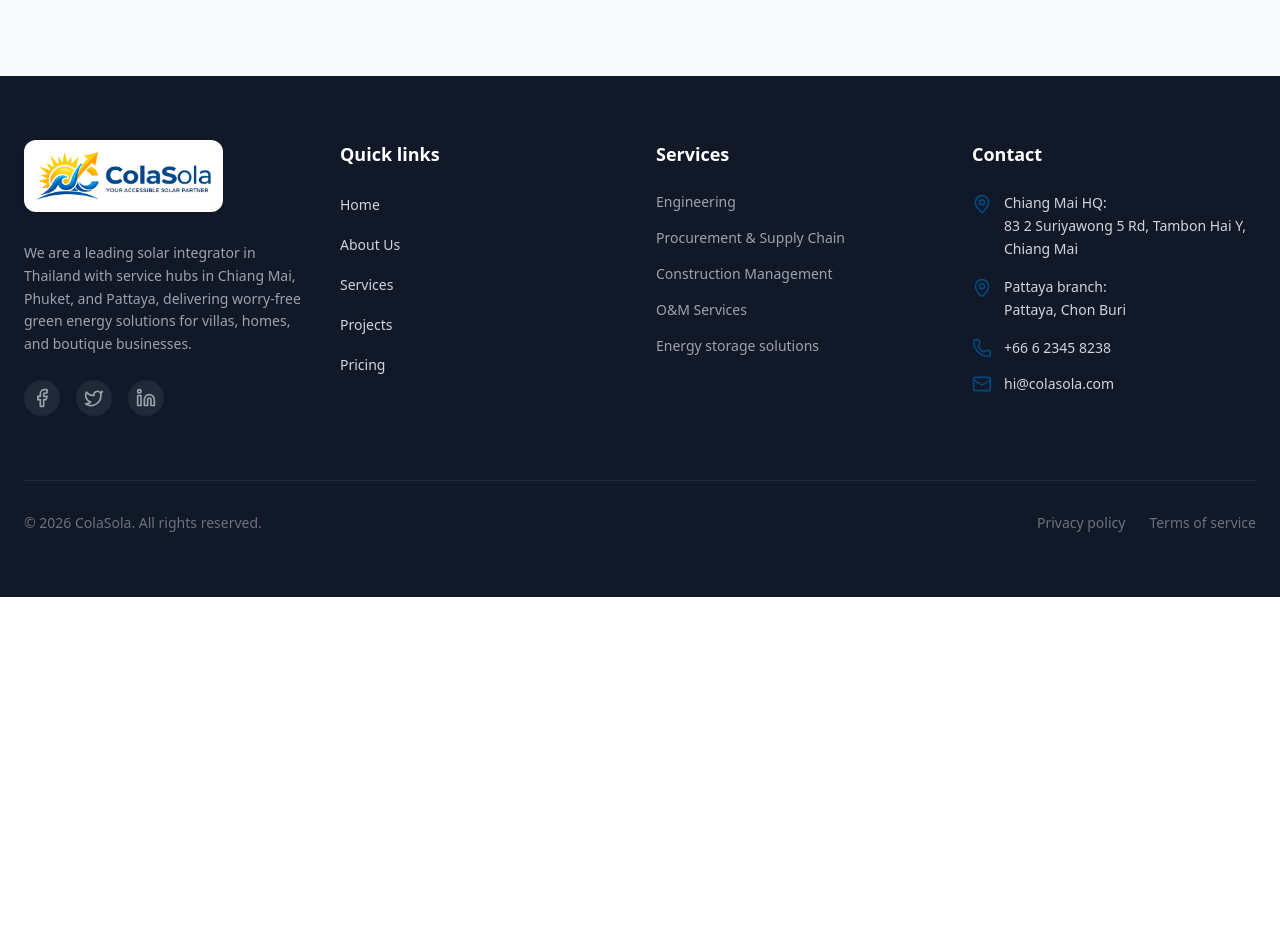
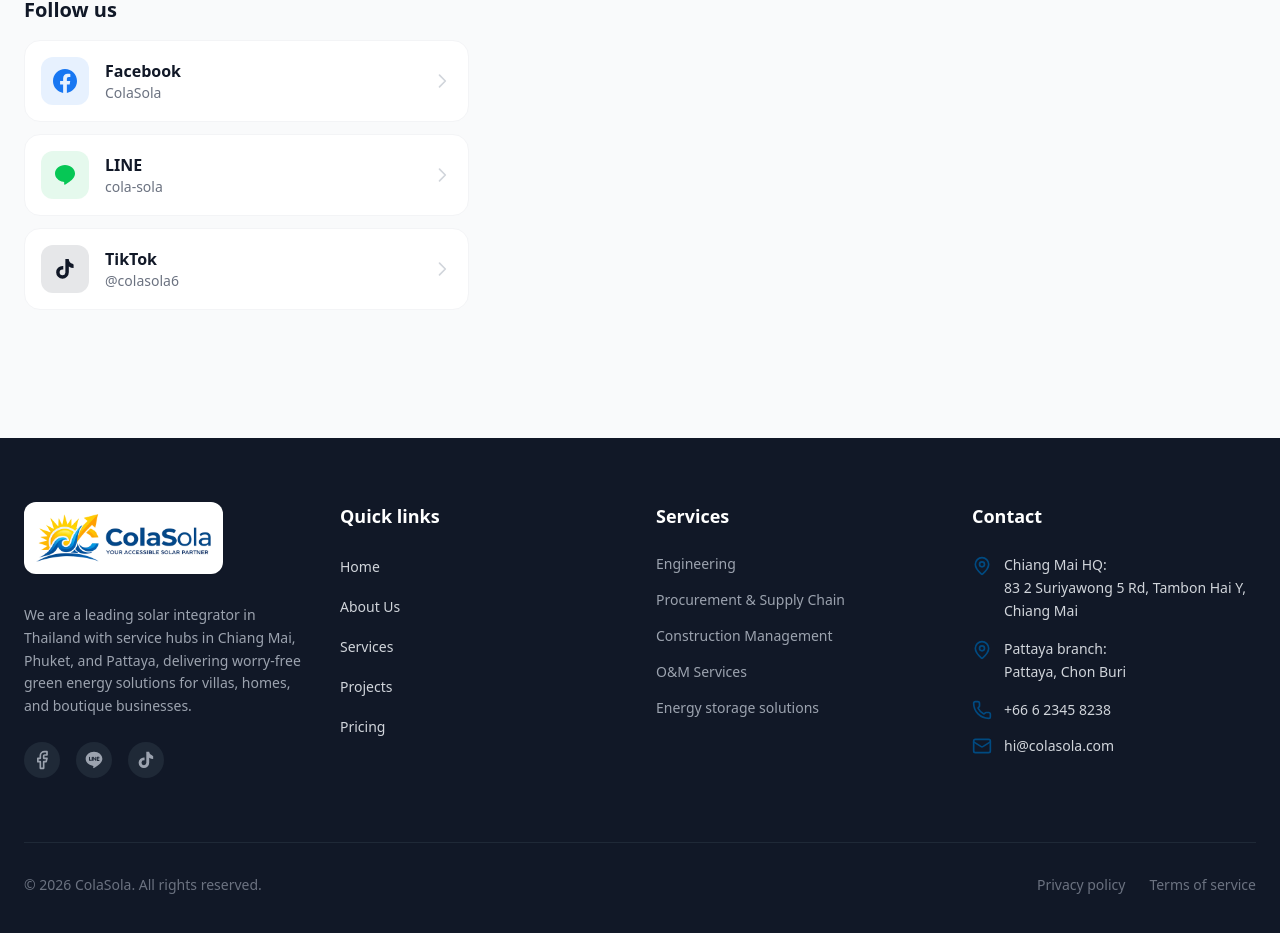
Before and after one commit to mdmoto/sola, a React (Vite) app: page /contact in a window 1280 px wide. Shown: the part 1391-2324 px from the top of the page. Before the commit the page ends 1988 px from the top, so only its background shows below. Built offline with nearby package versions, Linux system fonts and the light colour scheme.

Commit message:
feat: add Facebook, LINE, TikTok social links to Contact page and Footer

```diff
--- a/src/components/layout/Footer.tsx
+++ b/src/components/layout/Footer.tsx
@@ -1,6 +1,24 @@
 import { Link } from "react-router-dom";
-import { MapPin, Phone, Mail, Facebook, Twitter, Linkedin } from "lucide-react";
+import { MapPin, Phone, Mail, Facebook } from "lucide-react";
 import { useTranslation } from "react-i18next";
+
+/* LINE icon – official logo simplified to a single SVG path */
+function LineIcon({ className }: { className?: string }) {
+  return (
+    <svg className={className} viewBox="0 0 24 24" fill="currentColor" xmlns="http://www.w3.org/2000/svg">
+      <path d="M12 2C6.48 2 2 5.83 2 10.5c0 4.07 3.53 7.48 8.3 8.33.32.07.76.22.87.5.1.25.07.65.03.91l-.14.85c-.04.25-.2.97.85.53s5.65-3.33 7.71-5.7C21.53 13.78 22 12.2 22 10.5 22 5.83 17.52 2 12 2zm-3.38 11.03H6.58a.6.6 0 01-.6-.6V8.6a.6.6 0 011.2 0v3.23h1.44a.6.6 0 010 1.2zm1.86-.6a.6.6 0 01-1.2 0V8.6a.6.6 0 011.2 0v3.83zm4.24 0a.6.6 0 01-.48.59.6.6 0 01-.65-.28l-2.04-2.78v2.47a.6.6 0 01-1.2 0V8.6a.6.6 0 01.48-.59.6.6 0 01.65.28l2.04 2.78V8.6a.6.6 0 011.2 0v3.83zm3.28-2.63a.6.6 0 010 1.2H16.56v1.03H18a.6.6 0 010 1.2h-2.04a.6.6 0 01-.6-.6V8.6a.6.6 0 01.6-.6H18a.6.6 0 010 1.2h-1.44v1.0H18a.6.6 0 010 1.2z" />
+    </svg>
+  );
+}
+
+/* TikTok icon */
+function TikTokIcon({ className }: { className?: string }) {
+  return (
+    <svg className={className} viewBox="0 0 24 24" fill="currentColor" xmlns="http://www.w3.org/2000/svg">
+      <path d="M19.59 6.69a4.83 4.83 0 01-3.77-4.25V2h-3.45v13.67a2.89 2.89 0 01-2.88 2.5 2.89 2.89 0 01-2.89-2.89 2.89 2.89 0 012.89-2.89c.28 0 .54.04.79.1V9.01a6.27 6.27 0 00-.79-.05 6.34 6.34 0 00-6.34 6.34 6.34 6.34 0 006.34 6.34 6.34 6.34 0 006.34-6.34V9.41a8.16 8.16 0 004.76 1.52v-3.4a4.85 4.85 0 01-1-.84z" />
+    </svg>
+  );
+}
 
 export default function Footer() {
   const { t } = useTranslation();
@@ -25,14 +43,14 @@
               {t("footer.brandDesc")}
             </p>
             <div className="flex items-center gap-4">
-              <a href="#" className="p-2 bg-gray-800 rounded-full hover:bg-cola-blue transition-colors group">
+              <a href="https://www.facebook.com/share/1CXofwPmAn/?mibextid=wwXIfr" target="_blank" rel="noopener noreferrer" className="p-2 bg-gray-800 rounded-full hover:bg-[#1877F2] transition-colors group" aria-label="Facebook">
                 <Facebook className="w-5 h-5 text-gray-400 group-hover:text-white" />
               </a>
-              <a href="#" className="p-2 bg-gray-800 rounded-full hover:bg-cola-blue transition-colors group">
-                <Twitter className="w-5 h-5 text-gray-400 group-hover:text-white" />
+              <a href="https://line.me/ti/p/~cola-sola" target="_blank" rel="noopener noreferrer" className="p-2 bg-gray-800 rounded-full hover:bg-[#06C755] transition-colors group" aria-label="LINE">
+                <LineIcon className="w-5 h-5 text-gray-400 group-hover:text-white" />
               </a>
-              <a href="#" className="p-2 bg-gray-800 rounded-full hover:bg-cola-blue transition-colors group">
-                <Linkedin className="w-5 h-5 text-gray-400 group-hover:text-white" />
+              <a href="https://www.tiktok.com/@colasola6" target="_blank" rel="noopener noreferrer" className="p-2 bg-gray-800 rounded-full hover:bg-[#ff0050] transition-colors group" aria-label="TikTok">
+                <TikTokIcon className="w-5 h-5 text-gray-400 group-hover:text-white" />
               </a>
             </div>
           </div>
--- a/src/locales/en.ts
+++ b/src/locales/en.ts
@@ -259,6 +259,7 @@
       },
       sending: "Submitting...",
       send: "Send message",
+      socialTitle: "Follow us",
     },
     footer: {
       brandDesc:
--- a/src/locales/ja.ts
+++ b/src/locales/ja.ts
@@ -259,6 +259,7 @@
       },
       sending: "送信中...",
       send: "送信する",
+      socialTitle: "フォローする",
     },
     footer: {
       brandDesc:
--- a/src/locales/th.ts
+++ b/src/locales/th.ts
@@ -259,6 +259,7 @@
       },
       sending: "กำลังส่ง...",
       send: "ส่งข้อความ",
+      socialTitle: "ติดตามเรา",
     },
     footer: {
       brandDesc:
--- a/src/locales/zh.ts
+++ b/src/locales/zh.ts
@@ -255,6 +255,7 @@
       },
       sending: "提交中...",
       send: "发送留言",
+      socialTitle: "关注我们",
     },
     footer: {
       brandDesc:
--- a/src/pages/Contact.tsx
+++ b/src/pages/Contact.tsx
@@ -114,6 +114,60 @@
                   </div>
                 </div>
               </div>
+
+              {/* Social Media */}
+              <div className="space-y-4">
+                <h2 className="text-xl font-bold text-gray-900">{t("contact.socialTitle")}</h2>
+                <div className="space-y-3">
+                  <a
+                    href="https://www.facebook.com/share/1CXofwPmAn/?mibextid=wwXIfr"
+                    target="_blank"
+                    rel="noopener noreferrer"
+                    className="flex items-center gap-4 p-4 rounded-2xl border border-gray-100 bg-white hover:border-[#1877F2]/30 hover:bg-[#1877F2]/5 transition-all duration-300 group"
+                  >
+                    <div className="w-12 h-12 bg-[#1877F2]/10 text-[#1877F2] rounded-xl flex items-center justify-center shrink-0 group-hover:bg-[#1877F2] group-hover:text-white transition-all duration-300">
+                      <svg className="w-6 h-6" viewBox="0 0 24 24" fill="currentColor"><path d="M24 12.073c0-6.627-5.373-12-12-12s-12 5.373-12 12c0 5.99 4.388 10.954 10.125 11.854v-8.385H7.078v-3.47h3.047V9.43c0-3.007 1.792-4.669 4.533-4.669 1.312 0 2.686.235 2.686.235v2.953H15.83c-1.491 0-1.956.925-1.956 1.874v2.25h3.328l-.532 3.47h-2.796v8.385C19.612 23.027 24 18.062 24 12.073z"/></svg>
+                    </div>
+                    <div className="min-w-0">
+                      <p className="font-semibold text-gray-900 group-hover:text-[#1877F2] transition-colors">Facebook</p>
+                      <p className="text-sm text-gray-500 truncate">ColaSola</p>
+                    </div>
+                    <svg className="w-5 h-5 text-gray-300 group-hover:text-[#1877F2] ml-auto shrink-0 transition-colors" fill="none" viewBox="0 0 24 24" stroke="currentColor"><path strokeLinecap="round" strokeLinejoin="round" strokeWidth={2} d="M9 5l7 7-7 7" /></svg>
+                  </a>
+
+                  <a
+                    href="https://line.me/ti/p/~cola-sola"
+                    target="_blank"
+                    rel="noopener noreferrer"
+                    className="flex items-center gap-4 p-4 rounded-2xl border border-gray-100 bg-white hover:border-[#06C755]/30 hover:bg-[#06C755]/5 transition-all duration-300 group"
+                  >
+                    <div className="w-12 h-12 bg-[#06C755]/10 text-[#06C755] rounded-xl flex items-center justify-center shrink-0 group-hover:bg-[#06C755] group-hover:text-white transition-all duration-300">
+                      <svg className="w-6 h-6" viewBox="0 0 24 24" fill="currentColor"><path d="M12 2C6.48 2 2 5.83 2 10.5c0 4.07 3.53 7.48 8.3 8.33.32.07.76.22.87.5.1.25.07.65.03.91l-.14.85c-.04.25-.2.97.85.53s5.65-3.33 7.71-5.7C21.53 13.78 22 12.2 22 10.5 22 5.83 17.52 2 12 2z"/></svg>
+                    </div>
+                    <div className="min-w-0">
+                      <p className="font-semibold text-gray-900 group-hover:text-[#06C755] transition-colors">LINE</p>
+                      <p className="text-sm text-gray-500 truncate">cola-sola</p>
+                    </div>
+                    <svg className="w-5 h-5 text-gray-300 group-hover:text-[#06C755] ml-auto shrink-0 transition-colors" fill="none" viewBox="0 0 24 24" stroke="currentColor"><path strokeLinecap="round" strokeLinejoin="round" strokeWidth={2} d="M9 5l7 7-7 7" /></svg>
+                  </a>
+
+                  <a
+                    href="https://www.tiktok.com/@colasola6"
+                    target="_blank"
+                    rel="noopener noreferrer"
+                    className="flex items-center gap-4 p-4 rounded-2xl border border-gray-100 bg-white hover:border-gray-900/20 hover:bg-gray-50 transition-all duration-300 group"
+                  >
+                    <div className="w-12 h-12 bg-gray-900/10 text-gray-900 rounded-xl flex items-center justify-center shrink-0 group-hover:bg-gray-900 group-hover:text-white transition-all duration-300">
+                      <svg className="w-6 h-6" viewBox="0 0 24 24" fill="currentColor"><path d="M19.59 6.69a4.83 4.83 0 01-3.77-4.25V2h-3.45v13.67a2.89 2.89 0 01-2.88 2.5 2.89 2.89 0 01-2.89-2.89 2.89 2.89 0 012.89-2.89c.28 0 .54.04.79.1V9.01a6.27 6.27 0 00-.79-.05 6.34 6.34 0 00-6.34 6.34 6.34 6.34 0 006.34 6.34 6.34 6.34 0 006.34-6.34V9.41a8.16 8.16 0 004.76 1.52v-3.4a4.85 4.85 0 01-1-.84z"/></svg>
+                    </div>
+                    <div className="min-w-0">
+                      <p className="font-semibold text-gray-900 transition-colors">TikTok</p>
+                      <p className="text-sm text-gray-500 truncate">@colasola6</p>
+                    </div>
+                    <svg className="w-5 h-5 text-gray-300 group-hover:text-gray-900 ml-auto shrink-0 transition-colors" fill="none" viewBox="0 0 24 24" stroke="currentColor"><path strokeLinecap="round" strokeLinejoin="round" strokeWidth={2} d="M9 5l7 7-7 7" /></svg>
+                  </a>
+                </div>
+              </div>
             </motion.div>
 
             {/* Contact Form */}
```
